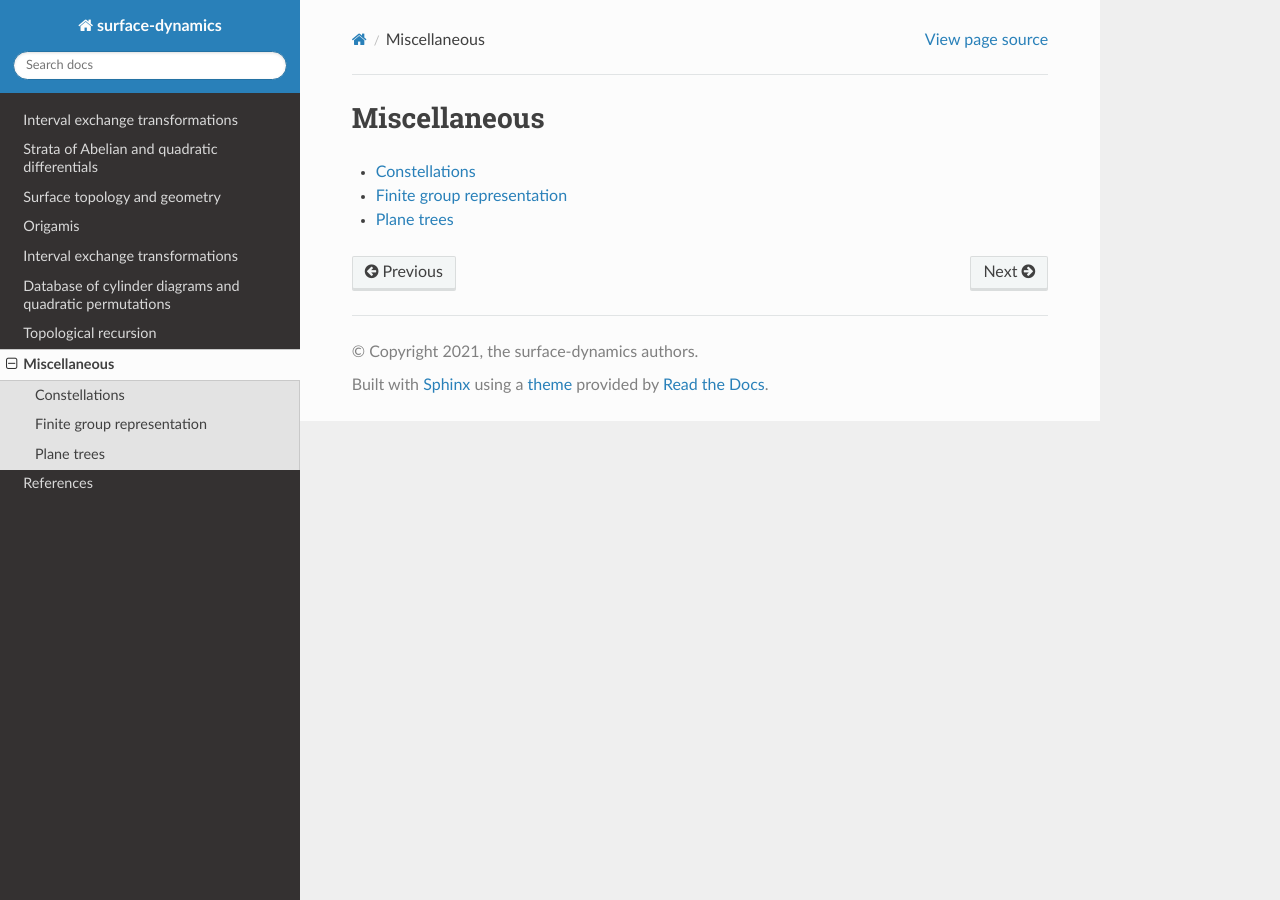
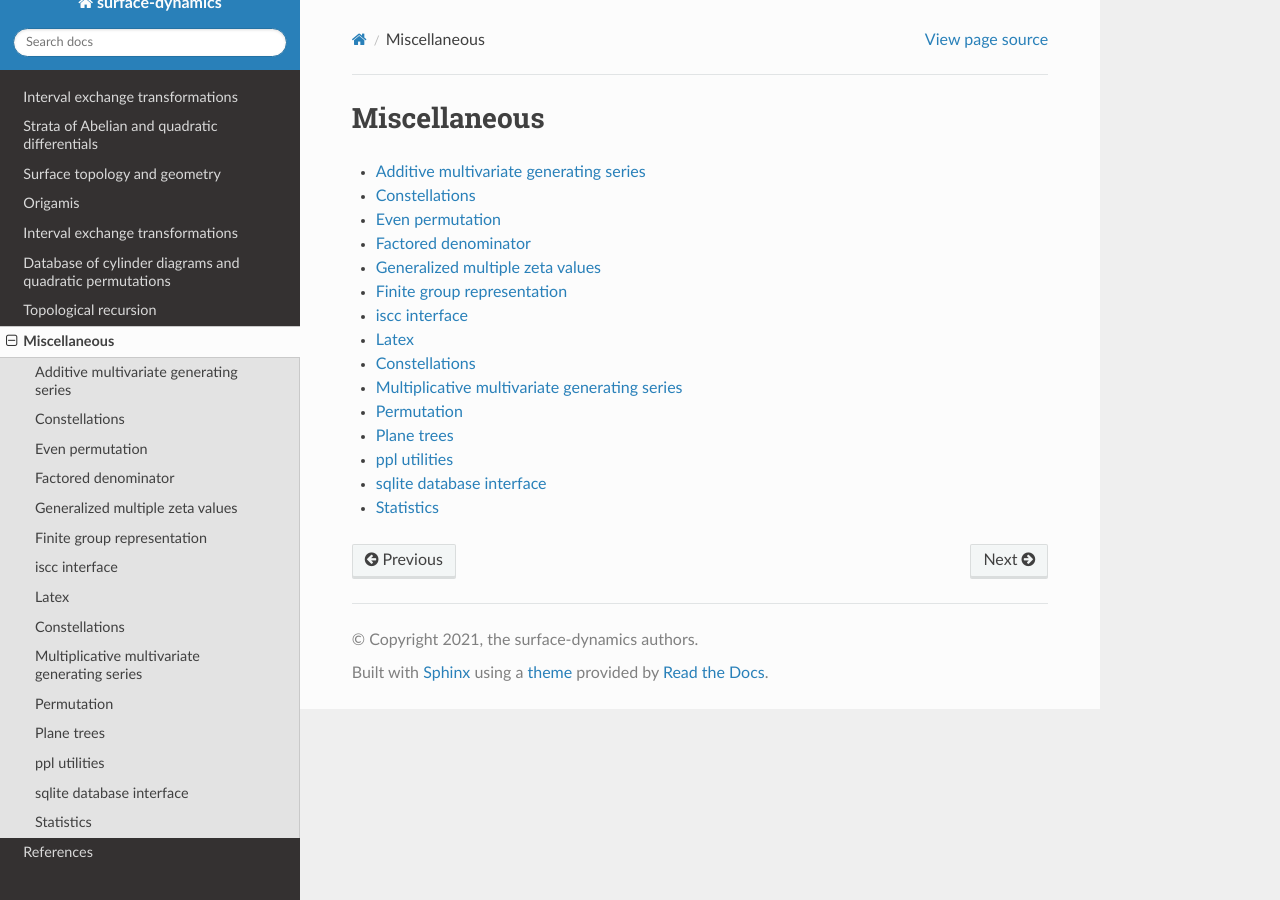
Before and after one commit to flatsurf/surface-dynamics, a Sphinx documentation site: the page built from doc/source/misc/index.rst, in a window 1280 px wide. Built offline with Sphinx 7.4.7 and the Read the Docs theme 2.0.0, drawn with Linux system fonts in a browser that asks for light colours.

Commit message:
add missing modules to sphinx doc

```diff
--- /dev/null
+++ b/doc/source/misc/additive_multivariate_generating_series.rst
@@ -0,0 +1,4 @@
+Additive multivariate generating series
+=======================================
+
+.. automodule:: surface_dynamics.misc.additive_multivariate_generating_series
--- /dev/null
+++ b/doc/source/misc/even_permutation.rst
@@ -0,0 +1,4 @@
+Even permutation
+================
+
+.. automodule:: surface_dynamics.misc.even_permutation
--- /dev/null
+++ b/doc/source/misc/factored_denominator.rst
@@ -0,0 +1,4 @@
+Factored denominator
+====================
+
+.. automodule:: surface_dynamics.misc.factored_denominator
--- /dev/null
+++ b/doc/source/misc/generalized_multiple_zeta_values.rst
@@ -0,0 +1,4 @@
+Generalized multiple zeta values
+================================
+
+.. automodule:: surface_dynamics.misc.generalized_multiple_zeta_values
--- a/doc/source/misc/index.rst
+++ b/doc/source/misc/index.rst
@@ -4,6 +4,18 @@ Miscellaneous
 .. toctree::
    :maxdepth: 3
 
+   additive_multivariate_generating_series
    constellation
+   even_permutation
+   factored_denominator
+   generalized_multiple_zeta_values
    group_representation
+   iscc
+   latex
+   linalg
+   multiplicative_multivariate_generating_series
+   permutation
    plane_tree
+   ppl_utils
+   sql_db
+   statistics
--- /dev/null
+++ b/doc/source/misc/iscc.rst
@@ -0,0 +1,4 @@
+iscc interface
+==============
+
+.. automodule:: surface_dynamics.misc.iscc
--- /dev/null
+++ b/doc/source/misc/latex.rst
@@ -0,0 +1,4 @@
+Latex
+=====
+
+.. automodule:: surface_dynamics.misc.latex
--- /dev/null
+++ b/doc/source/misc/linalg.rst
@@ -0,0 +1,4 @@
+Constellations
+==============
+
+.. automodule:: surface_dynamics.misc.linalg
--- /dev/null
+++ b/doc/source/misc/multiplicative_multivariate_generating_series.rst
@@ -0,0 +1,4 @@
+Multiplicative multivariate generating series
+=============================================
+
+.. automodule:: surface_dynamics.misc.multiplicative_multivariate_generating_series
--- /dev/null
+++ b/doc/source/misc/permutation.rst
@@ -0,0 +1,4 @@
+Permutation
+===========
+
+.. automodule:: surface_dynamics.misc.permutation
--- /dev/null
+++ b/doc/source/misc/ppl_utils.rst
@@ -0,0 +1,4 @@
+ppl utilities
+=============
+
+.. automodule:: surface_dynamics.misc.ppl_utils
--- /dev/null
+++ b/doc/source/misc/sql_db.rst
@@ -0,0 +1,4 @@
+sqlite database interface
+=========================
+
+.. automodule:: surface_dynamics.misc.sql_db
--- /dev/null
+++ b/doc/source/misc/statistics.rst
@@ -0,0 +1,4 @@
+Statistics
+==========
+
+.. automodule:: surface_dynamics.misc.statistics
```
